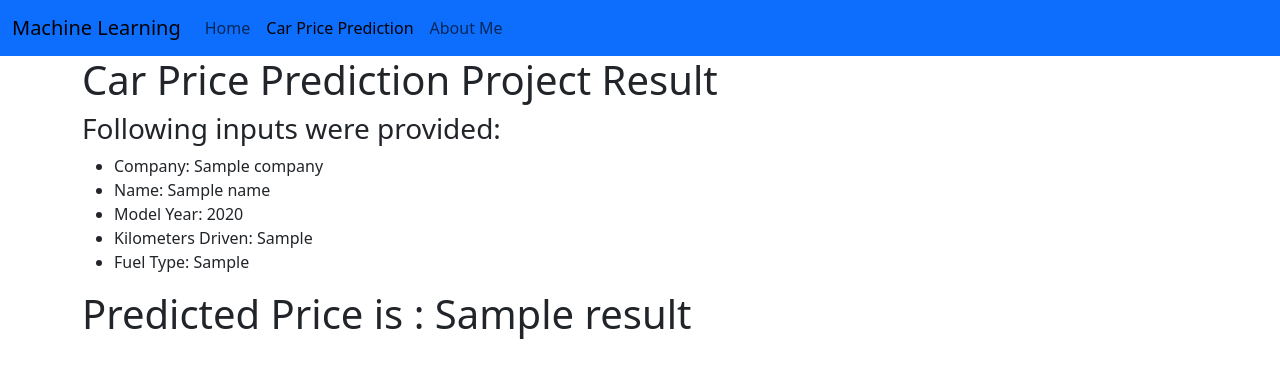
After one commit to AbhijitGatade/b1-car-price-prediction, a Flask app: template templates/car-project-result.html in a window 1280 px wide. The commit adds this page. Shown: the top 378 px of the page. Run offline with Flask 3, Linux system fonts and the light colour scheme; the template is opened without the code that fills it: most values are stand-ins (such as "Sample title", 1, 10 or a date in 2020); parts of the project's set-up code (start-up, migrations or seed data) failed here and were passed over.

Commit message:
Add files via upload

```diff
--- /dev/null
+++ b/templates/car-project-result.html
@@ -0,0 +1,54 @@
+<!DOCTYPE html>
+<html lang="en">
+
+<head>
+  <meta charset="UTF-8">
+  <meta name="viewport" content="width=device-width, initial-scale=1.0">
+  <title>Car Price Prediction Project Result</title>
+  <link href="https://cdn.jsdelivr.net/npm/bootstrap@5.3.3/dist/css/bootstrap.min.css" rel="stylesheet"
+    integrity="sha384-QWTKZyjpPEjISv5WaRU9OFeRpok6YctnYmDr5pNlyT2bRjXh0JMhjY6hW+ALEwIH" crossorigin="anonymous">
+  <script src="https://cdn.jsdelivr.net/npm/bootstrap@5.3.3/dist/js/bootstrap.bundle.min.js"
+    integrity="sha384-YvpcrYf0tY3lHB60NNkmXc5s9fDVZLESaAA55NDzOxhy9GkcIdslK1eN7N6jIeHz"
+    crossorigin="anonymous"></script>
+</head>
+
+<body>
+  <nav class="navbar navbar-expand-lg bg-primary">
+    <div class="container-fluid">
+      <a class="navbar-brand" href="#">Machine Learning</a>
+      <button class="navbar-toggler" type="button" data-bs-toggle="collapse" data-bs-target="#navbarSupportedContent"
+        aria-controls="navbarSupportedContent" aria-expanded="false" aria-label="Toggle navigation">
+        <span class="navbar-toggler-icon"></span>
+      </button>
+      <div class="collapse navbar-collapse" id="navbarSupportedContent">
+        <ul class="navbar-nav me-auto mb-2 mb-lg-0">
+          <li class="nav-item">
+            <a class="nav-link" aria-current="page" href="/">Home</a>
+          </li>
+          <li class="nav-item">
+            <a class="nav-link active" href="/car-project">Car Price Prediction</a>
+          </li>
+          <li class="nav-item">
+            <a class="nav-link" href="/about">About Me</a>
+          </li>
+        </ul>
+      </div>
+    </div>
+  </nav>
+  <div class="container">
+    <h1>Car Price Prediction Project Result</h1>
+    <h3>Following inputs were provided:</h3>
+    <ul>
+      <li>Company: {{ company }}</li>
+      <li>Name: {{ name }}</li>
+      <li>Model Year: {{ year }}</li>
+      <li>Kilometers Driven: {{ kms_driven }}</li>
+      <li>Fuel Type: {{ fuel_type }}</li>
+    </ul>
+    <div class="col-12">
+      <h1>Predicted Price is : {{ result }}</h1>
+    </div>
+  </div>
+</body>
+
+</html>
```
Also changed, not shown: templates/car-project.html (+23 -9 lines).
